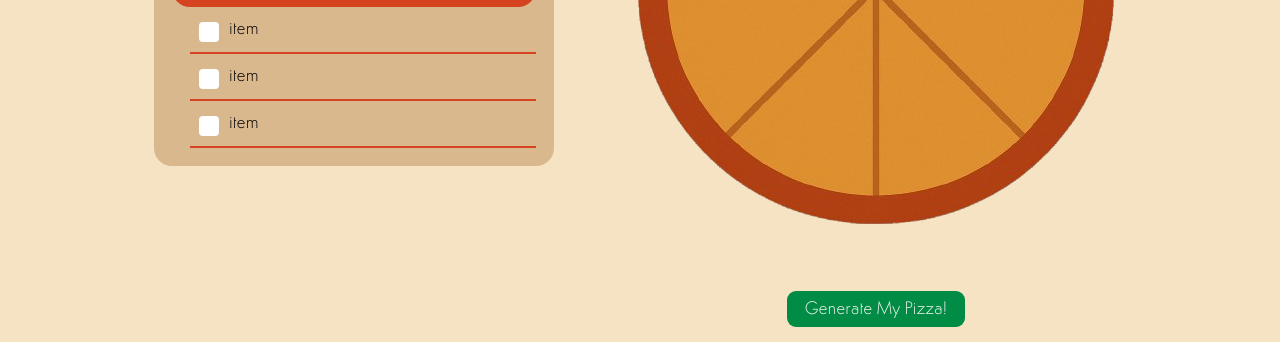
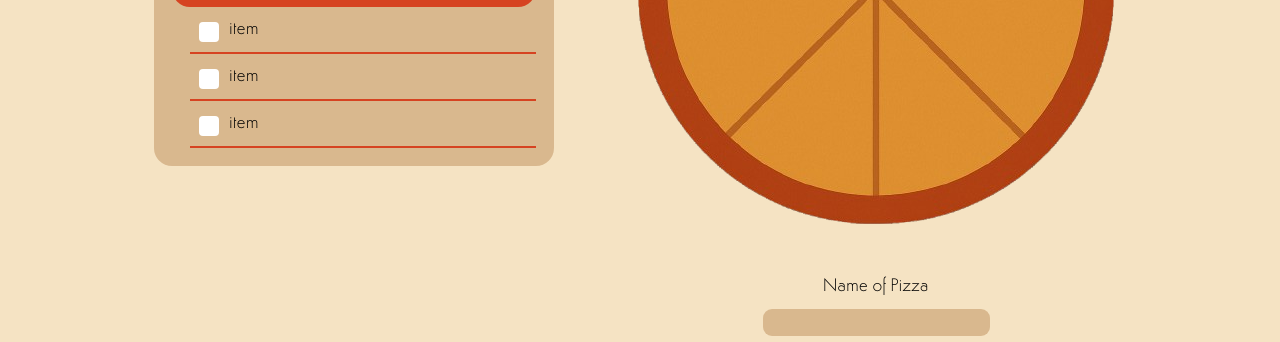
Before and after one commit to SteelToesy/RandomPizzaGenerator, a plain HTML site: page Frontend/pages/generator.html in a window 1280 px wide. Shown: the part 605-947 px from the top of the page. Drawn offline with Linux system fonts and the light colour scheme; no server answers.

Commit message:
added option for pizza name

```diff
--- a/Frontend/pages/generator.html
+++ b/Frontend/pages/generator.html
@@ -72,7 +72,13 @@
                         <div class="generator__pizza">
                             <img class="generator__pizza-bottom" src="../images/BlankPizza.png" alt="Blank Pizza">
                         </div>
-                        <button class="generator__submission-button btn btn__primary">Generate My Pizza!</button>
+                        <div class="generator__submission-button">
+                            <label for="generator__pizza-name">
+                                Name of Pizza
+                            </label>
+                            <input type="text" class="generator__pizza-name" id="generator__pizza-name" name="generator__pizza-name">
+                            <button class="generator__submission-button btn btn__primary">Generate My Pizza!</button>
+                        </div>
                     </div>
                 </div>
             </section>
--- a/Frontend/style/form.css
+++ b/Frontend/style/form.css
@@ -40,7 +40,7 @@ input[type="checkbox"]:checked + label::before {
 
 /* number field */
 
-input[type="number"] {
+input[type="number"], input[type="text"] {
     width: 100%;
     border-radius: var(--border-radius-sm);
     border: unset;
--- a/Frontend/style/modules/generator.css
+++ b/Frontend/style/modules/generator.css
@@ -54,7 +54,7 @@
 .generator__sticky{
     display: flex;
     flex-direction: column;
-    gap: var(--gap-lg);
+    gap: var(--gap-md);
     align-items: center;
     position: sticky;
     top: var(--padding-lg);
@@ -69,6 +69,17 @@
 
 .generator__pizza img{
     aspect-ratio: 1/1;
+}
+
+.generator__submission-button{
+    display: flex;
+    flex-direction: column;
+    align-items: center;
+    gap: var(--gap-xs)
+}
+
+.generator__submission-button input[type="text"]{
+    background-color: var(--secondary-bg-color);
 }
 
 @keyframes spin {
```
